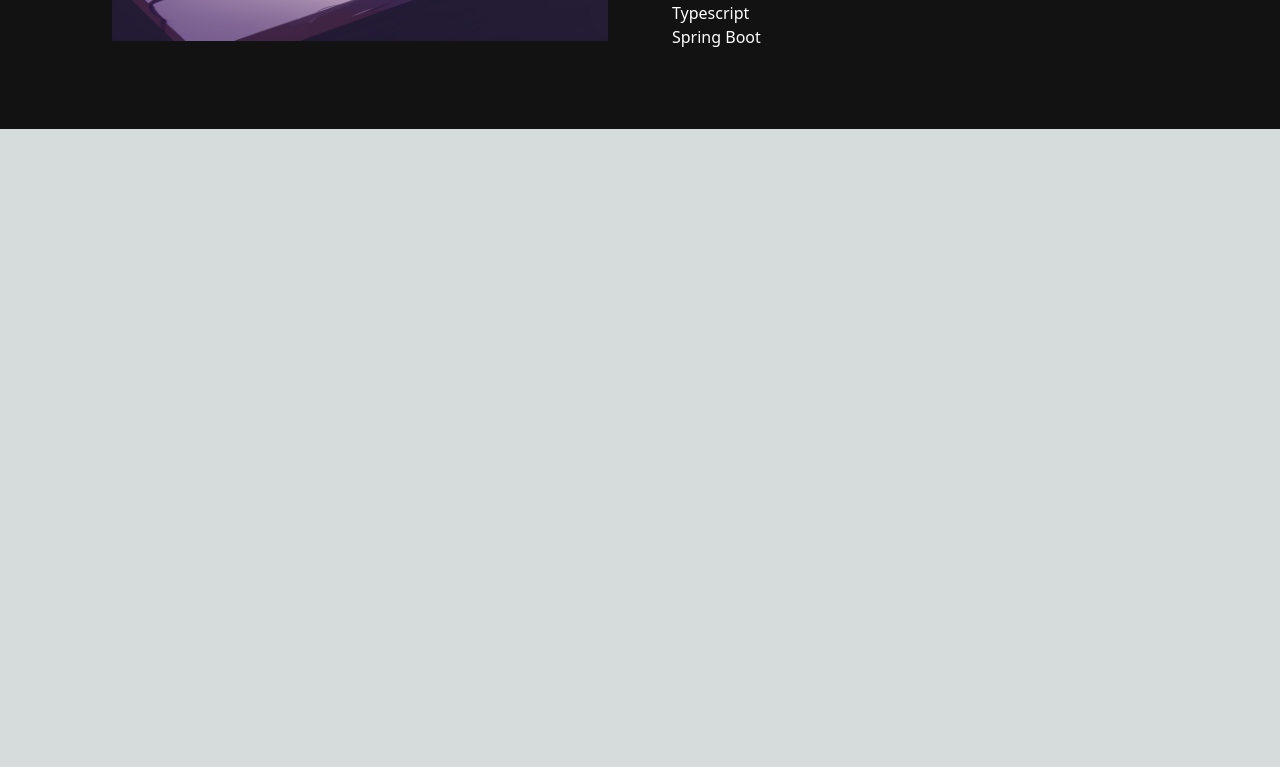
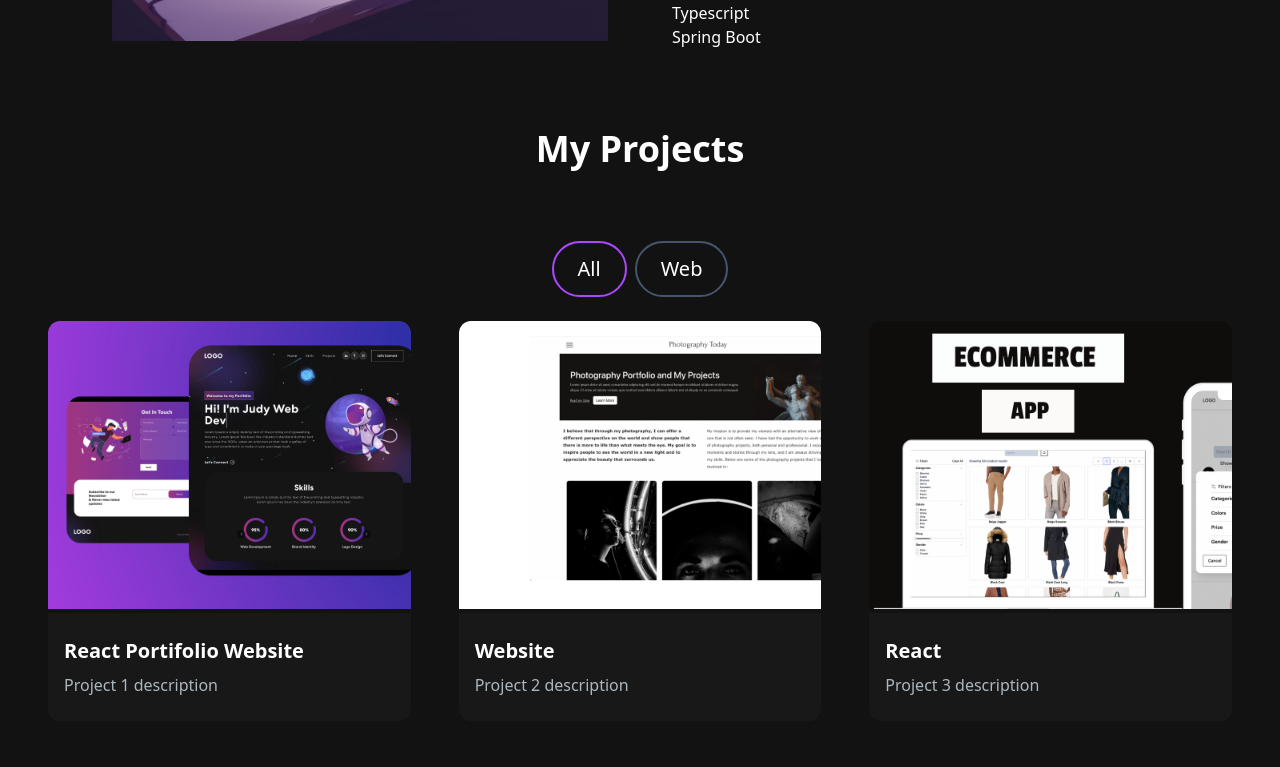
Before and after one commit to eduoliveirachaves/Portifolio, a Next.js app: page / in a window 1280 px wide. Shown: the part 940-1707 px from the top of the page. Before the commit the page ends 1069 px from the top, so only its background shows below. Built offline with nearby package versions, Linux system fonts and the light colour scheme.

Commit message:
feat: project section

```diff
--- /dev/null
+++ b/src/app/components/ProjectCard.tsx
@@ -0,0 +1,37 @@
+import { CodeBracketIcon, EyeIcon } from "@heroicons/react/24/solid";
+import Link from "next/link";
+
+const ProjectCard = ({ imgUrl, title, description, gitUrl, previewUrl }) => {
+  return (
+    <div>
+      <div
+        className="h-52 md:h-72 rounded-t-xl relative group"
+        style={{ background: `url(${imgUrl})`, backgroundSize: "cover" }}
+      >
+        <div
+          className="overlay items-center justify-center absolute top-0 left-0 w-full h-full bg-[#181818] bg-opacity-0 hidden
+        group-hover:flex group-hover:bg-opacity-90 transition-all duration-500"
+        >
+          <Link
+            href={gitUrl}
+            className="h-14 w-14 border-2 relative mr-2 rounded-full border-[#ADB7BE] hover:border-white group/link"
+          >
+            <CodeBracketIcon className="h-10 w-10  text-[#ADB7BE] absolute top-1/2 left-1/2 transform -translate-x-1/2 -translate-y-1/2  cursor-pointer group-hover/link:text-white:"></CodeBracketIcon>
+          </Link>
+          <Link
+            href={previewUrl}
+            className="h-14 w-14 border-2 relative rounded-full border-[#ADB7BE] hover:border-white group/link"
+          >
+            <EyeIcon className="h-10 w-10 text-[#ADB7BE] absolute top-1/2 left-1/2 transform -translate-x-1/2 -translate-y-1/2  cursor-pointer group-hover/link:text-white:"></EyeIcon>
+          </Link>
+        </div>
+      </div>
+      <div className="text-white rounded-b-xl mt-1 bg-[#181818] py-6 px-4">
+        <h5 className="text-xl font-semibold mb-2">{title}</h5>
+        <p className="text-[#ADB7BE]">{description}</p>
+      </div>
+    </div>
+  );
+};
+
+export default ProjectCard;
--- /dev/null
+++ b/src/app/components/Projects.tsx
@@ -0,0 +1,90 @@
+import ProjectCard from "./ProjectCard";
+
+const projectData = [
+  {
+    id: 1,
+    title: "React Portifolio Website",
+    description: "Project 1 description",
+    image: "/images/1.png",
+    tag: ["All", "Web"],
+    git: "/",
+    preview: "/",
+  },
+  {
+    id: 2,
+    title: "Website",
+    description: "Project 2 description",
+    image: "/images/2.png",
+    tag: ["All", "Web"],
+    git: "/",
+    preview: "/",
+  },
+  {
+    id: 3,
+    title: "React",
+    description: "Project 3 description",
+    image: "/images/3.png",
+    tag: ["All", "Web"],
+    git: "/",
+    preview: "/",
+  },
+  {
+    id: 4,
+    title: "Portifolio",
+    description: "Project 4 description",
+    image: "/images/1.png",
+    tag: ["All", "Web"],
+    git: "/",
+    preview: "/",
+  },
+  {
+    id: 5,
+    title: "React Web",
+    description: "Project 5 description",
+    image: "/images/2.png",
+    tag: ["All", "Web"],
+    git: "/",
+    preview: "/",
+  },
+  {
+    id: 6,
+    title: "React",
+    description: "Project 6 description",
+    image: "/images/3.png",
+    tag: ["All", "Web"],
+    git: "/",
+    preview: "/",
+  },
+];
+
+const Projects = () => {
+  return (
+    <div>
+      <h2 className="text-center text-4xl font-bold text-white mt-4 mb-8 md:mb-12 ">
+        My Projects
+      </h2>
+      <div className="text-white flex flex-row justify-center items-center gap-2 py-6">
+        <button className="rounded-full border-2 border-purple-500 px-6 py-3 text-xl cursor-pointer">
+          All
+        </button>
+        <button className="rounded-full border-2 border-slate-600 hover:border-white px-6 py-3 text-xl cursor-pointer">
+          Web
+        </button>
+      </div>
+      <div className="grid md:grid-cols-3 gap-8 md:gap-12">
+        {projectData.map((project) => (
+          <ProjectCard
+            key={project.id}
+            title={project.title}
+            description={project.description}
+            imgUrl={project.image}
+            gitUrl={project.git}
+            previewUrl={project.preview}
+          />
+        ))}
+      </div>
+    </div>
+  );
+};
+
+export default Projects;
--- a/src/app/page.tsx
+++ b/src/app/page.tsx
@@ -1,6 +1,7 @@
 import HeroSection from "./components/HeroSection";
 import NavBar from "./components/NavBar";
 import AboutMe from "./components/AboutMe";
+import Projects from "./components/Projects";
 
 export default function Home() {
   return (
@@ -9,6 +10,7 @@ export default function Home() {
       <div className="container mt-24 mx-auto px-12 py-4">
         <HeroSection />
         <AboutMe/>
+        <Projects/>
       </div>
     </main>
   );
```
